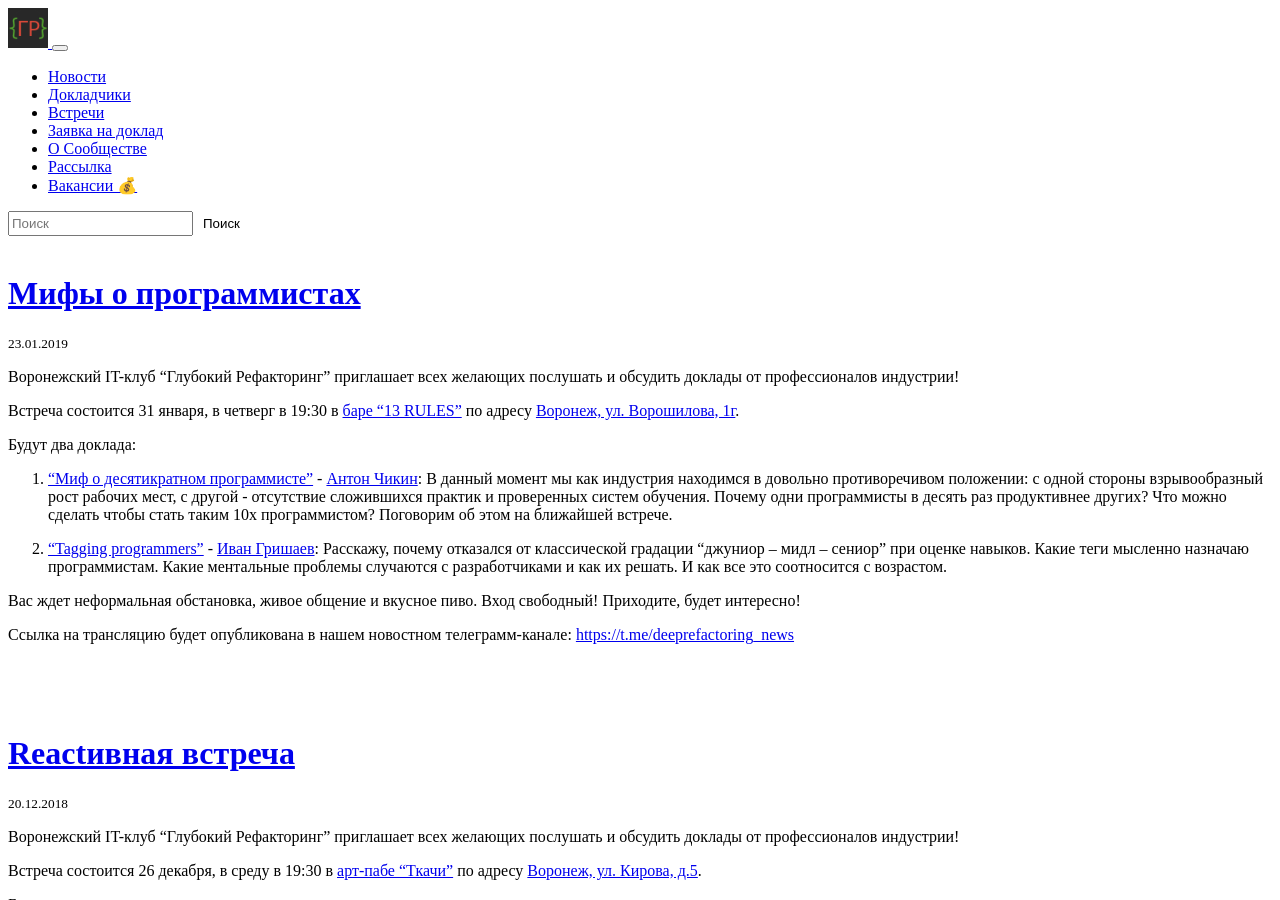
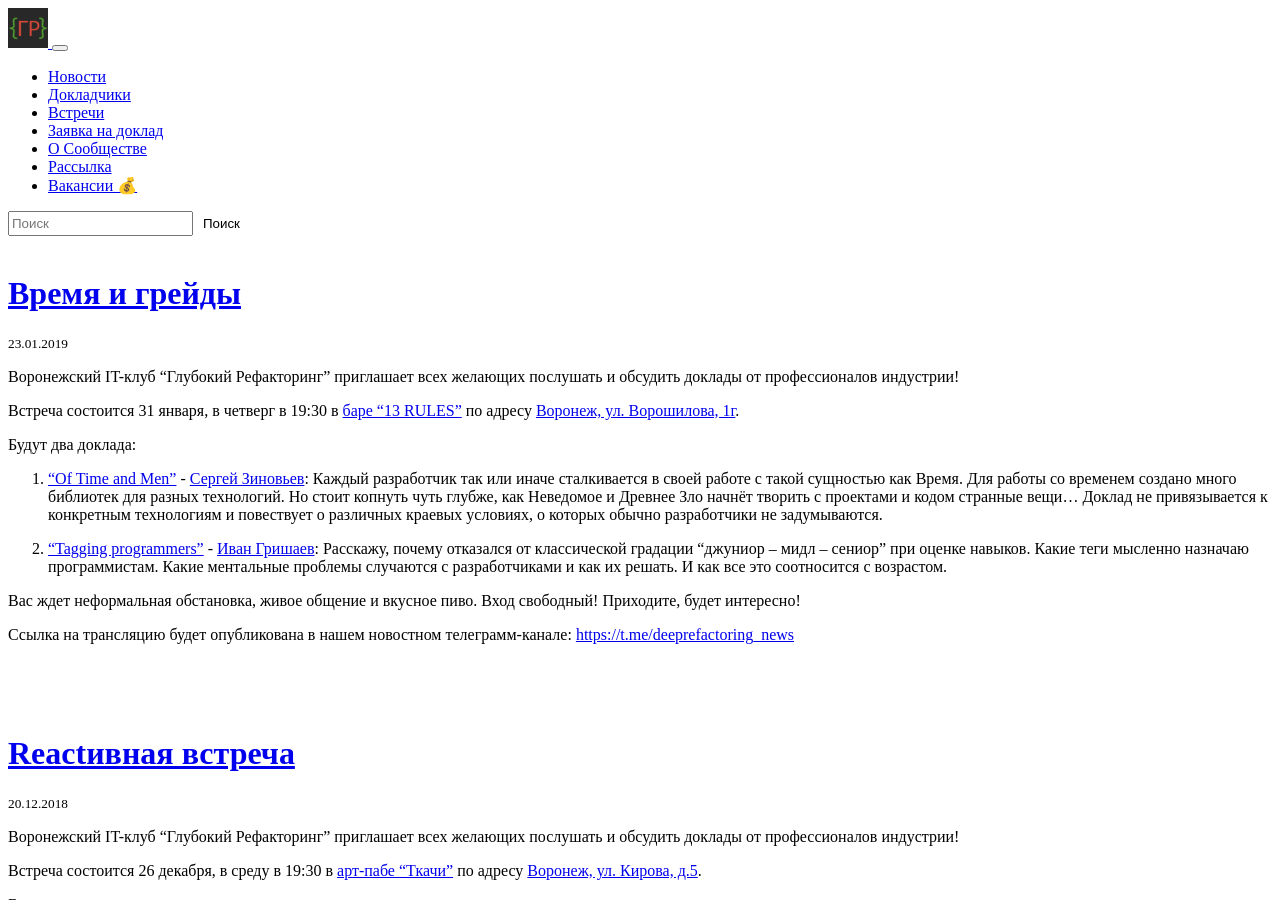
Before and after one commit to deeprefactoring/deeprefactoring.github.io, a Jekyll site: the page built from index.html, in a window 1280 px wide and 900 px high. Built offline with Jekyll 4.4.1, drawn with Linux system fonts in a browser that asks for light colours; nearby versions of some CDN libraries; the list of posts is cut into pages by our own code.

Commit message:
Replace Anton with Sergey (#155)

```diff
--- a/_papers/38-10x.md
+++ /dev/null
@@ -1,13 +0,0 @@
----
-layout: paper
-
-title: Миф о десятикратном программисте
-event_date: 2019.01.31
-meetup_slug: 38
-speaker_slug: anton-chikin
-
-youtube_id:
-
-about: |
-  В данный момент мы как индустрия находимся в довольно противоречивом положении: с одной стороны взрывообразный рост рабочих мест, с другой - отсутствие сложившихся практик и проверенных систем обучения. Почему одни программисты в десять раз продуктивнее других? Что можно сделать чтобы стать таким 10x программистом? Поговорим об этом на ближайшей встрече.
----
--- /dev/null
+++ b/_papers/38-time.md
@@ -0,0 +1,13 @@
+---
+layout: paper
+
+title: Of Time and Men
+event_date: 2019.01.31
+meetup_slug: 38
+speaker_slug: sergey-zinoviev
+
+youtube_id:
+
+about: |
+  Каждый разработчик так или иначе сталкивается в своей работе с такой сущностью как Время. Для работы со временем создано много библиотек для разных технологий. Но стоит копнуть чуть глубже, как Неведомое и Древнее Зло начнёт творить с проектами и кодом странные вещи… Доклад не привязывается к конкретным технологиям и повествует о различных краевых условиях, о которых обычно разработчики не задумываются.
+---
--- a/_posts/2019-01-23-meetup-38.md
+++ b/_posts/2019-01-23-meetup-38.md
@@ -1,7 +1,7 @@
 ---
 layout: meetup
 
-title: "Мифы о программистах"
+title: "Время и грейды"
 meetup_slug: 38
 event_date: 2019.01.31
 categories:
@@ -18,7 +18,7 @@ redirect_from: /meetup/next/
 
 Будут два доклада:
 
-1. ["Миф о десятикратном программисте"]({% link _papers/38-10x.md %}) - [Антон Чикин]({% link _speakers/anton-chikin.md %}): В данный момент мы как индустрия находимся в довольно противоречивом положении: с одной стороны взрывообразный рост рабочих мест, с другой - отсутствие сложившихся практик и проверенных систем обучения. Почему одни программисты в десять раз продуктивнее других? Что можно сделать чтобы стать таким 10x программистом? Поговорим об этом на ближайшей встрече.
+1. ["Of Time and Men"]({% link _papers/38-time.md %}) - [Сергей Зиновьев]({% link _speakers/sergey-zinoviev.md %}): Каждый разработчик так или иначе сталкивается в своей работе с такой сущностью как Время. Для работы со временем создано много библиотек для разных технологий. Но стоит копнуть чуть глубже, как Неведомое и Древнее Зло начнёт творить с проектами и кодом странные вещи… Доклад не привязывается к конкретным технологиям и повествует о различных краевых условиях, о которых обычно разработчики не задумываются.
 
 2. ["Tagging programmers"]({% link _papers/38-tags.md %}) - [Иван Гришаев]({% link _speakers/ivan-grishaev.md %}): Расскажу, почему отказался от классической градации "джуниор -- мидл -- сениор" при оценке навыков. Какие теги мысленно назначаю программистам. Какие ментальные проблемы случаются с разработчиками и как их решать. И как все это соотносится с возрастом.
 
```
Also changed, not shown: _speakers/sergey-zinoviev.md (added, +13 -0 lines), assets/avatars/sergey-zinoviev.jpg (added), assets/meetups/38/logo.png.
